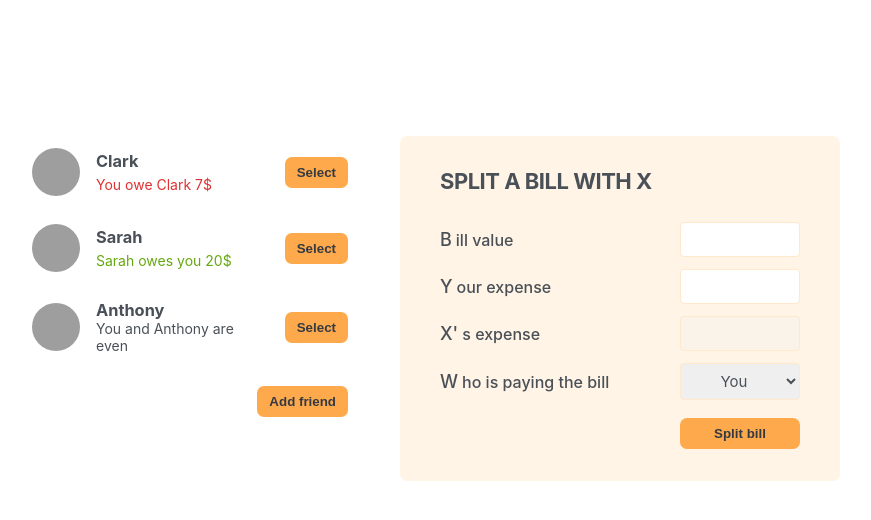
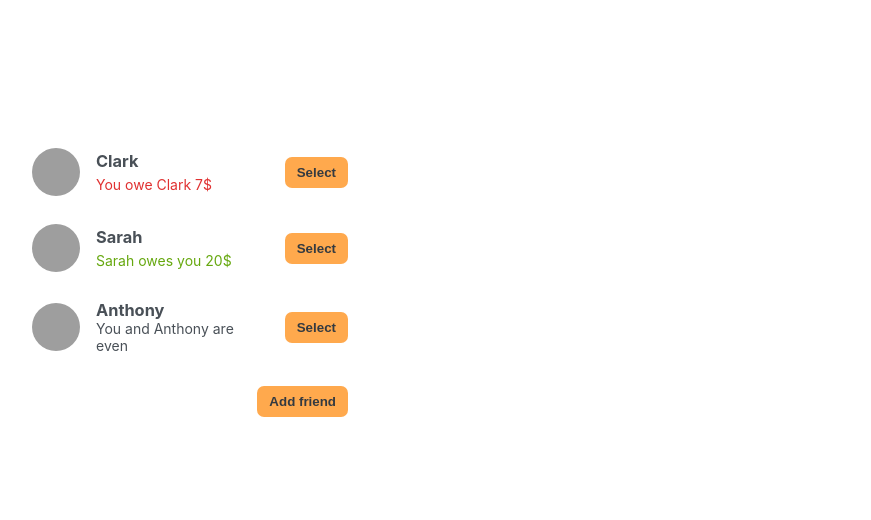
Before and after one commit to orhunaka/react-eatn-split, a React (Create React App) app: page / in a window 1280 px wide. Shown: the top 520 px of the page, without its empty margins (210-1081 px from the left). Built offline with nearby package versions, Linux system fonts and the light colour scheme; grey boxes are pictures that could not be loaded.

Commit message:
selecting a friend

```diff
--- a/src/App.js
+++ b/src/App.js
@@ -32,6 +32,7 @@ function Button({ children, onClick }) {
 export default function App() {
   const [friends, setFriends] = useState(initialFriends);
   const [showAddFriend, setShowAddFriend] = useState(false);
+  const [selectedFriend, setSelectedFriend] = useState(null);
 
   function handleShowAddFriend() {
     setShowAddFriend((show) => !show);
@@ -42,34 +43,52 @@ export default function App() {
     setShowAddFriend(false);
   }
 
+  function handleSelection(friend) {
+    setSelectedFriend((cur) => (cur?.id === friend.id ? null : friend));
+    setShowAddFriend(false);
+  }
+
   return (
     <div className="app">
       <div className="sidebar">
-        <FriendsList friends={friends} />
+        <FriendsList
+          friends={friends}
+          selectedFriend={selectedFriend}
+          onSelection={handleSelection}
+        />
+
         {showAddFriend && <FormAddFriend onAddFriend={handleAddFriend} />}
+
         <Button onClick={handleShowAddFriend}>
           {showAddFriend ? "Close" : "Add friend"}
         </Button>
       </div>
 
-      <FormSplitBill />
+      {selectedFriend && <FormSplitBill selectedFriend={selectedFriend} />}
     </div>
   );
 }
 
-function FriendsList({ friends }) {
+function FriendsList({ friends, onSelection, selectedFriend }) {
   return (
     <ul>
       {friends.map((friend) => (
-        <Friend friend={friend} key={friend.id} />
+        <Friend
+          friend={friend}
+          key={friend.id}
+          selectedFriend={selectedFriend}
+          onSelection={onSelection}
+        />
       ))}
     </ul>
   );
 }
 
-function Friend({ friend }) {
+function Friend({ friend, onSelection, selectedFriend }) {
+  const isSelected = selectedFriend?.id === friend.id;
+
   return (
-    <li>
+    <li className={isSelected ? "selected" : ""}>
       <img src={friend.image} alt={friend.name} />
       <h3>{friend.name}</h3>
 
@@ -85,7 +104,9 @@ function Friend({ friend }) {
       )}
       {friend.balance === 0 && <p>You and {friend.name} are even</p>}
 
-      <Button>Select</Button>
+      <Button onClick={() => onSelection(friend)}>
+        {isSelected ? "Close" : "Select"}
+      </Button>
     </li>
   );
 }
@@ -134,10 +155,10 @@ function FormAddFriend({ onAddFriend }) {
   );
 }
 
-function FormSplitBill() {
+function FormSplitBill({ selectedFriend }) {
   return (
     <form className="form-split-bill">
-      <h2>Split a bill with X</h2>
+      <h2>Split a bill with {selectedFriend.name}</h2>
 
       <label>Bill value</label>
       <input type="text" />
@@ -145,13 +166,13 @@ function FormSplitBill() {
       <label>Your expense</label>
       <input type="text" />
 
-      <label>X's expense</label>
+      <label>{selectedFriend.name}'s expense</label>
       <input type="text" disabled />
 
       <label> Who is paying the bill</label>
       <select>
         <option value="user">You</option>
-        <option value="friend">X</option>
+        <option value="friend">{selectedFriend.name}</option>
       </select>
 
       <Button>Split bill</Button>
```
